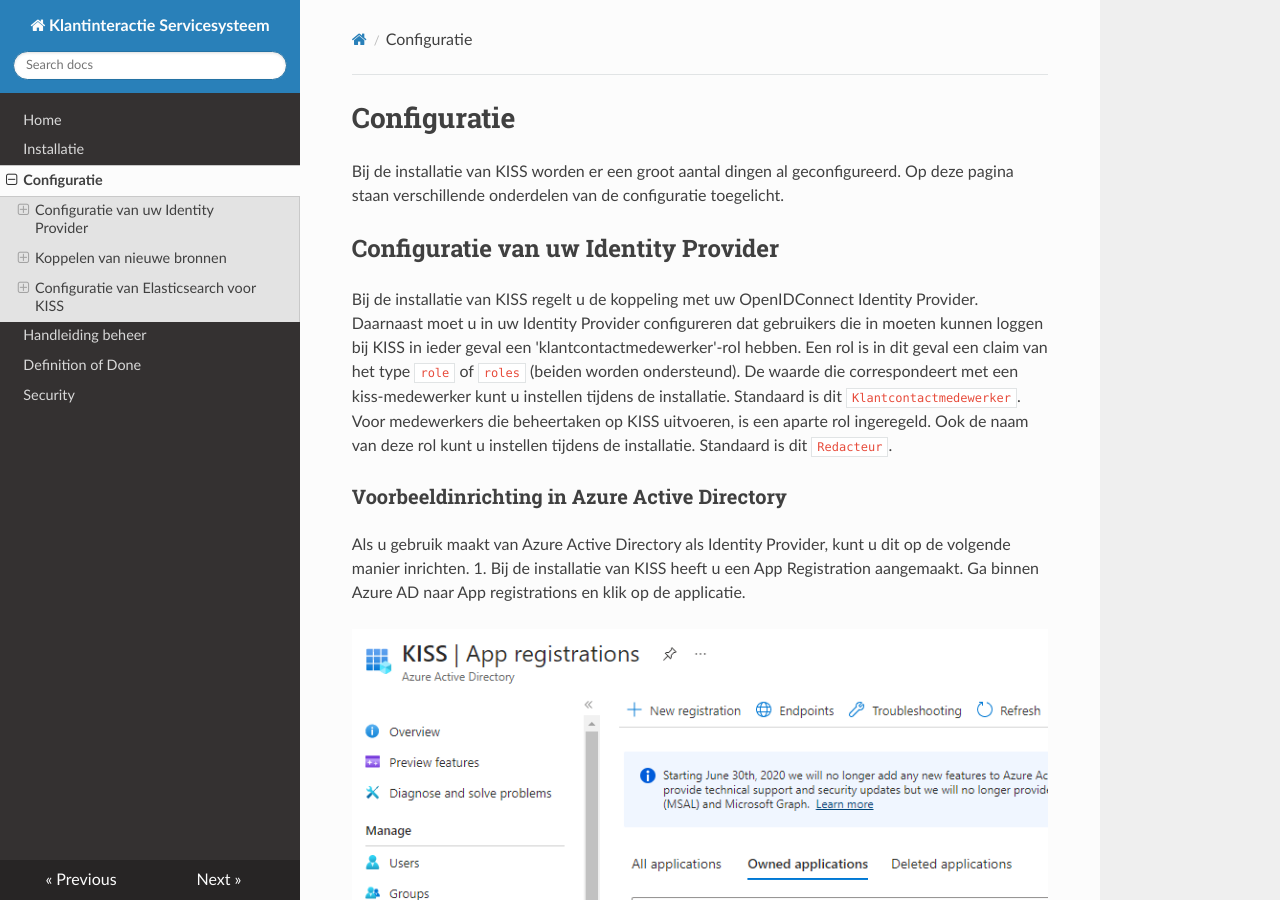
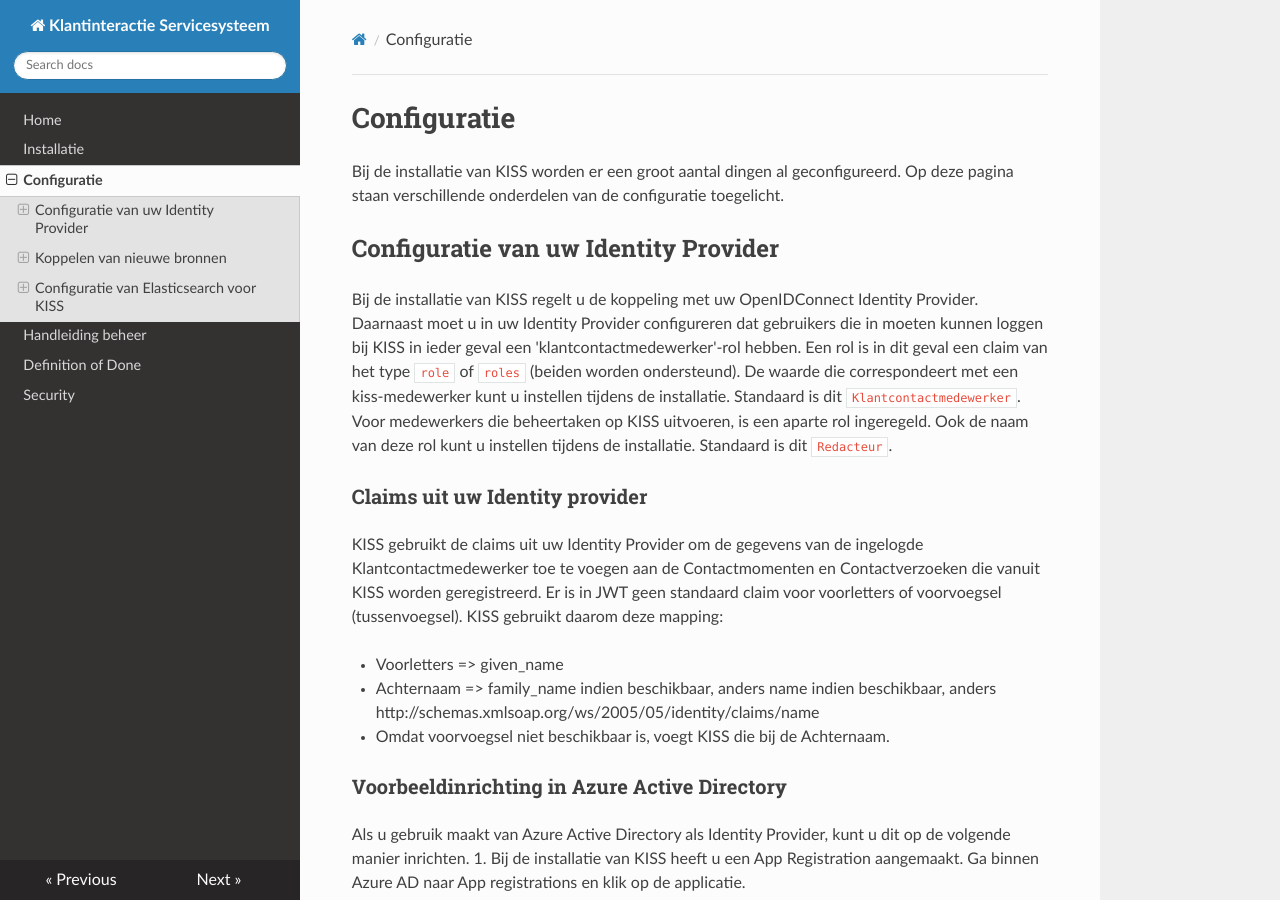
Before and after one commit to Klantinteractie-Servicesysteem/.github, an MkDocs documentation site: the page built from docs/CONFIGURATIE.md, in a window 1280 px wide and 900 px high. Built offline with MkDocs 1.6.1, drawn with Linux system fonts in a browser that asks for light colours; nearby versions of some CDN libraries.

Commit message:
Update CONFIGURATIE.md
Informatie over de jwt-claims die gebruikt worden om de naam van de medewerker op te slaan

```diff
--- a/docs/CONFIGURATIE.md
+++ b/docs/CONFIGURATIE.md
@@ -4,6 +4,13 @@
 
 ## Configuratie van uw Identity Provider
 Bij de installatie van KISS regelt u de koppeling met uw OpenIDConnect Identity Provider. Daarnaast moet u in uw Identity Provider configureren dat gebruikers die in moeten kunnen loggen bij KISS in ieder geval een 'klantcontactmedewerker'-rol hebben. Een rol is in dit geval een claim van het type `role` of `roles` (beiden worden ondersteund). De waarde die correspondeert met een kiss-medewerker kunt u instellen tijdens de installatie. Standaard is dit `Klantcontactmedewerker`. Voor medewerkers die beheertaken op KISS uitvoeren, is een aparte rol ingeregeld. Ook de naam van deze rol kunt u instellen tijdens de installatie. Standaard is dit `Redacteur`.
+
+### Claims uit uw Identity provider
+KISS gebruikt de claims uit uw Identity Provider om de gegevens van de ingelogde Klantcontactmedewerker toe te voegen aan de Contactmomenten en Contactverzoeken die vanuit KISS worden geregistreerd. Er is in JWT geen standaard claim voor voorletters of voorvoegsel (tussenvoegsel). KISS gebruikt daarom deze mapping:
+
+- Voorletters => given_name
+- Achternaam => family_name indien beschikbaar, anders name indien beschikbaar, anders http://schemas.xmlsoap.org/ws/2005/05/identity/claims/name
+- Omdat voorvoegsel niet beschikbaar is, voegt KISS die bij de Achternaam.
 
 ### Voorbeeldinrichting in Azure Active Directory
 Als u gebruik maakt van Azure Active Directory als Identity Provider, kunt u dit op de volgende manier inrichten.
```
